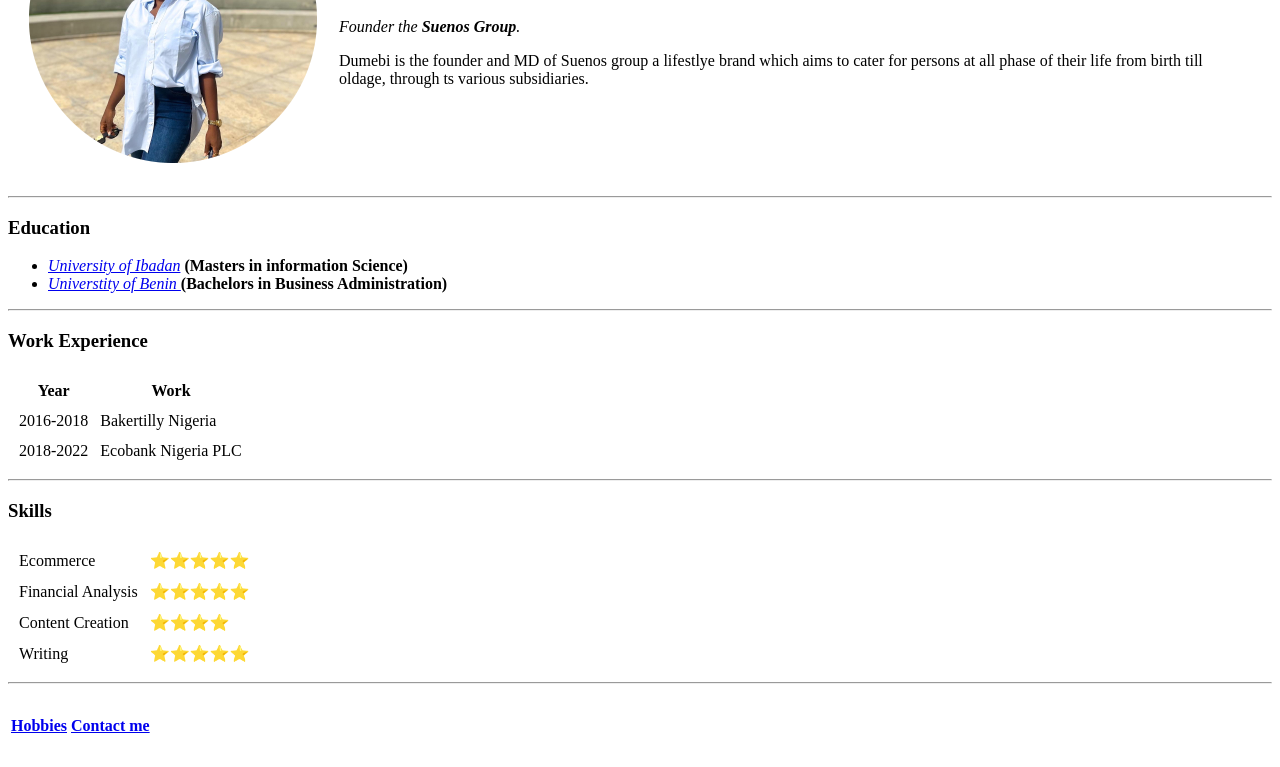
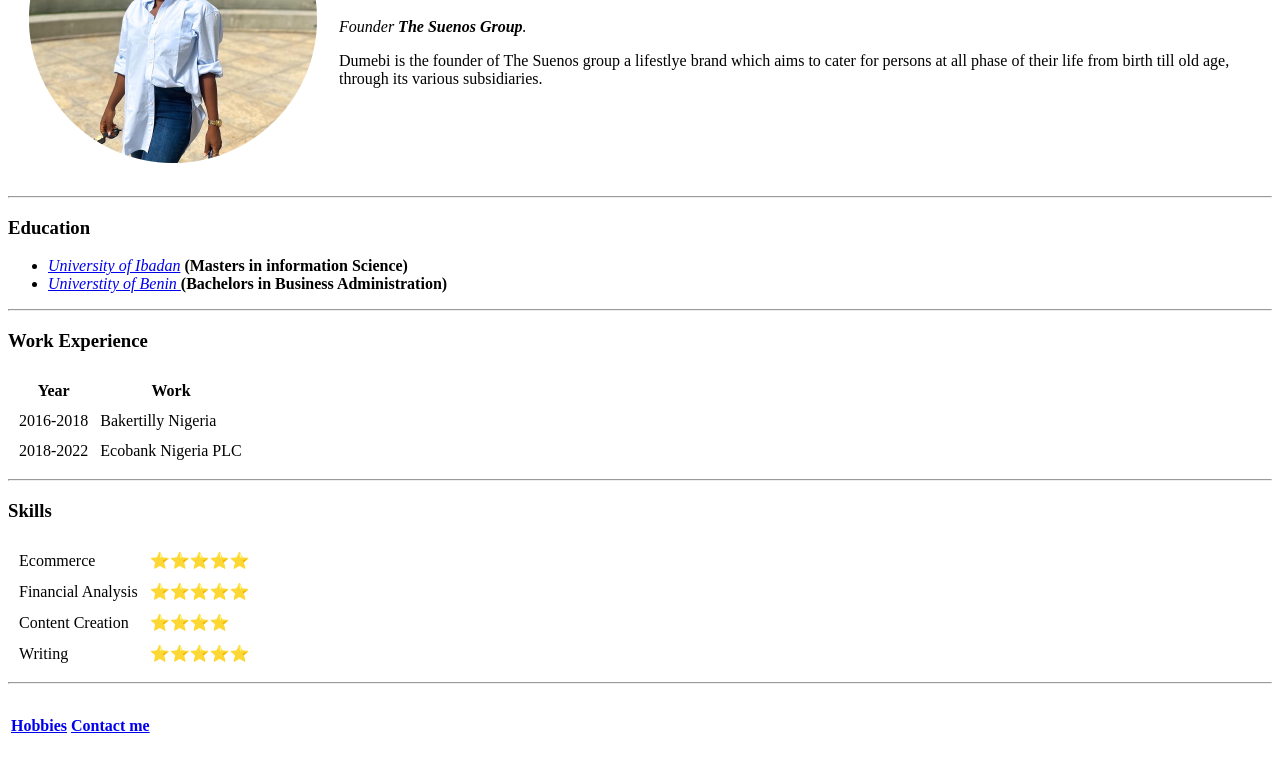
Before and after one commit to Dumebi-M/CV, a plain HTML site: page index.html in a window 1280 px wide. Shown: the part 154-921 px from the top of the page. Drawn offline with Linux system fonts and the light colour scheme.

Commit message:
Typo changes

```diff
--- a/index.html
+++ b/index.html
@@ -12,8 +12,8 @@
       <td> <img src="Image/Dumebis profile picture (2).png" alt="Dumebi's profile picture"></td>
       <td>
         <h1>Dumebi Madezia</h1>
-        <p><em>Founder the <strong>Suenos Group</strong>.</em></p>
-        <p>Dumebi is the founder and MD of Suenos group a lifestlye brand which aims to cater for persons at all phase of their life from birth till oldage, through ts various subsidiaries.</p>
+        <p><em>Founder<strong> The Suenos Group</strong>.</em></p>
+        <p>Dumebi is the founder of The Suenos group a lifestlye brand which aims to cater for persons at all phase of their life from birth till old age, through its various subsidiaries.</p>
       </td>
     </tr>
   </table>
```
